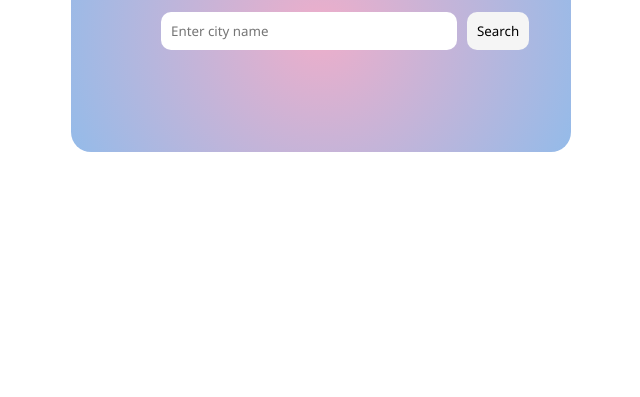
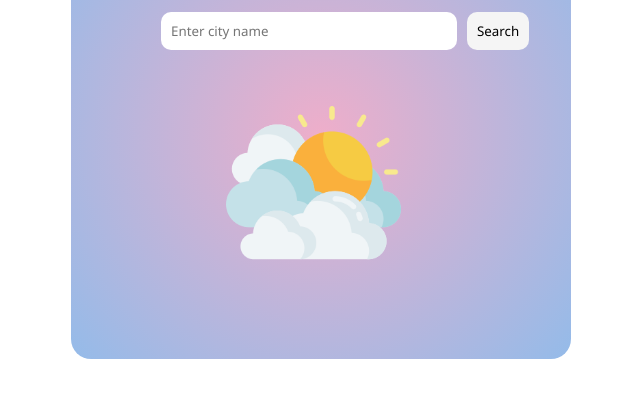
Before and after one commit to Ajanast/Weather-app, a plain HTML site: page index.html in a window 1280 px wide. Shown: the part 251-648 px from the top of the page, without its empty margins (319-959 px from the left). Drawn offline with Linux system fonts and the light colour scheme.

Commit message:
Update index.html

```diff
--- a/index.html
+++ b/index.html
@@ -17,7 +17,7 @@
             <!--<button onclick="getweather()" id="searchbutton">Search</button>-->
             </div>
             <div class="weather-img">
-                <img src="./images/clouds.png" alt="">
+                <img src="./clouds.png" alt="">
             </div>
             <div  id="city-info"></div>
             <div  id="city-data"></div>
```
